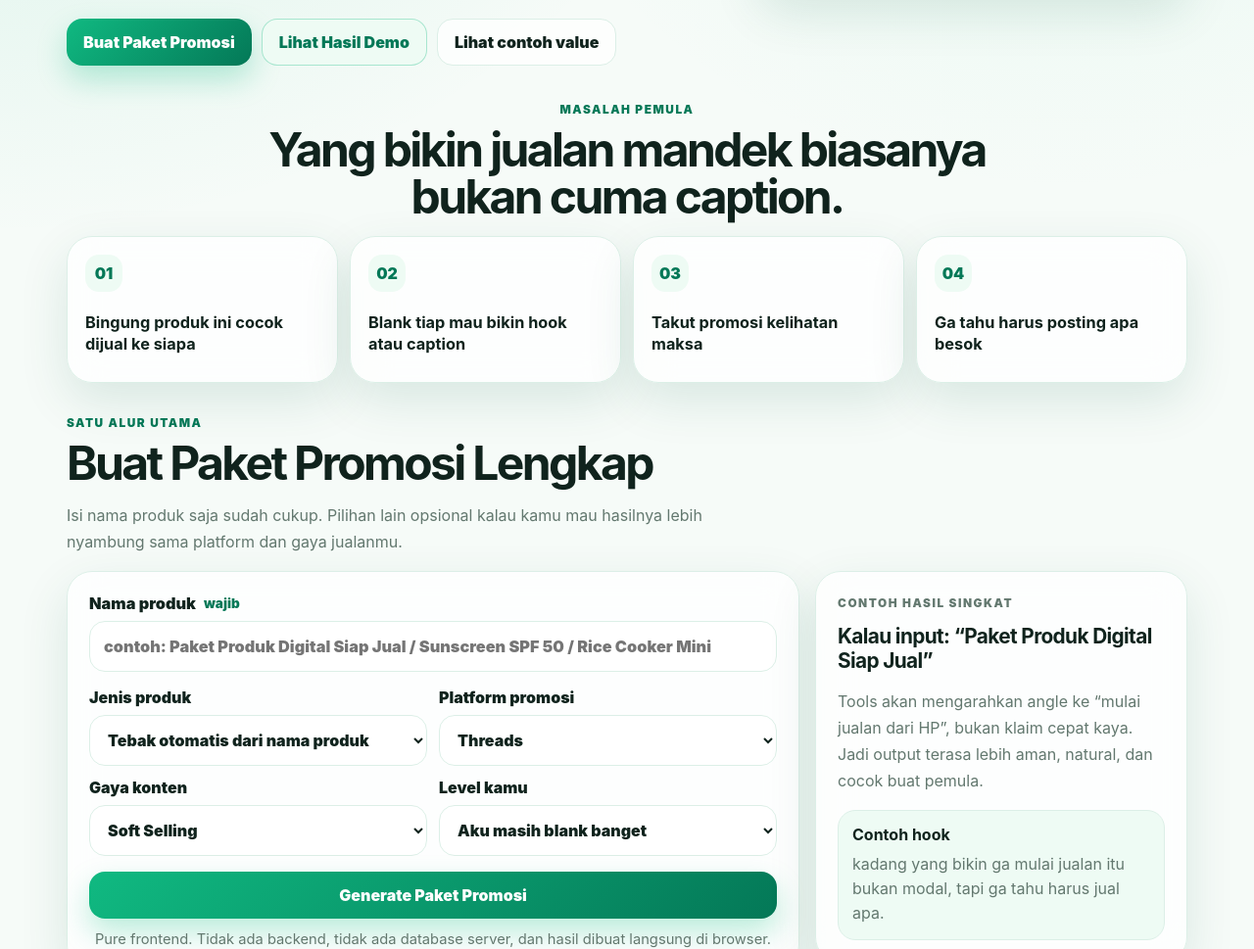
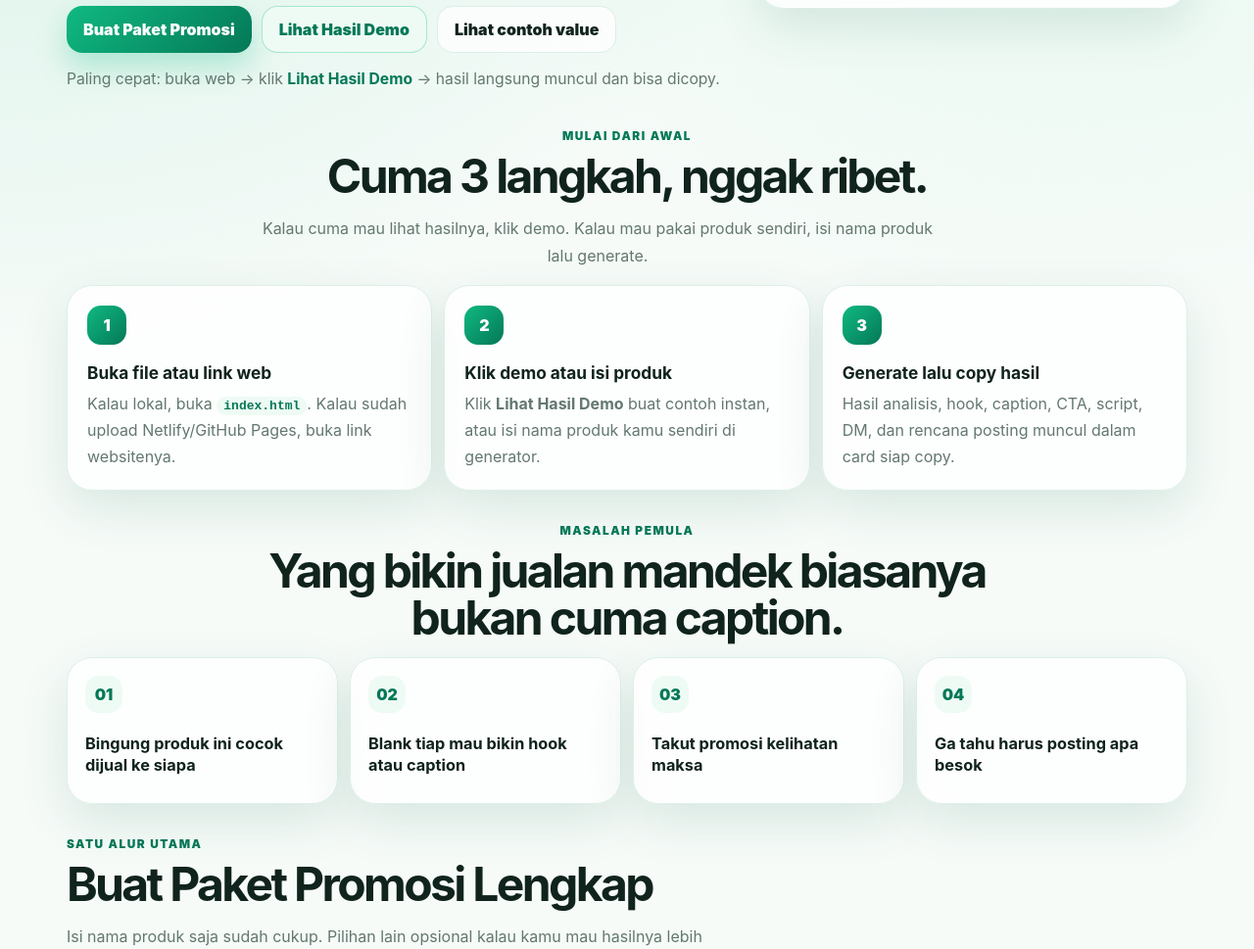
Before and after one commit to yanzy17/esenef-tools, a plain HTML site: page index.html in a window 1280 px wide. Shown: the part 617-1586 px from the top of the page at 98% size. Drawn offline with Linux system fonts and the light colour scheme.

Commit message:
Add beginner quick start instructions

```diff
--- a/index.html
+++ b/index.html
@@ -20,6 +20,7 @@
           <span><strong>Esenef Tools</strong><small>Digital Seller Assistant</small></span>
         </a>
         <div class="topbar-actions">
+          <a class="nav-chip" href="#quickStart">Cara pakai</a>
           <a class="nav-chip" href="#generator">Generator</a>
           <button class="theme-button" id="themeToggle" type="button" aria-label="Ganti mode gelap">🌙</button>
         </div>
@@ -36,6 +37,7 @@
             <button class="btn secondary" id="demoHeroButton" type="button">Lihat Hasil Demo</button>
             <a class="btn ghost" href="#preview">Lihat contoh value</a>
           </div>
+          <p class="hero-short-guide">Paling cepat: buka web → klik <strong>Lihat Hasil Demo</strong> → hasil langsung muncul dan bisa dicopy.</p>
         </div>
 
         <aside class="hero-preview" aria-label="Ringkasan output">
@@ -52,6 +54,31 @@
     </header>
 
     <main>
+      <section class="quick-start-section" id="quickStart" aria-labelledby="quickStartTitle">
+        <div class="section-heading centered">
+          <p class="eyebrow">Mulai dari awal</p>
+          <h2 id="quickStartTitle">Cuma 3 langkah, nggak ribet.</h2>
+          <p>Kalau cuma mau lihat hasilnya, klik demo. Kalau mau pakai produk sendiri, isi nama produk lalu generate.</p>
+        </div>
+        <div class="quick-start-grid">
+          <article class="quick-step-card">
+            <span>1</span>
+            <h3>Buka file atau link web</h3>
+            <p>Kalau lokal, buka <code>index.html</code>. Kalau sudah upload Netlify/GitHub Pages, buka link websitenya.</p>
+          </article>
+          <article class="quick-step-card">
+            <span>2</span>
+            <h3>Klik demo atau isi produk</h3>
+            <p>Klik <strong>Lihat Hasil Demo</strong> buat contoh instan, atau isi nama produk kamu sendiri di generator.</p>
+          </article>
+          <article class="quick-step-card">
+            <span>3</span>
+            <h3>Generate lalu copy hasil</h3>
+            <p>Hasil analisis, hook, caption, CTA, script, DM, dan rencana posting muncul dalam card siap copy.</p>
+          </article>
+        </div>
+      </section>
+
       <section class="pain-section" aria-labelledby="painTitle">
         <div class="section-heading centered">
           <p class="eyebrow">Masalah pemula</p>
--- a/style.css
+++ b/style.css
@@ -36,3 +36,4 @@ button,input,select{font:inherit}button{cursor:pointer}a{color:inherit;text-deco
 @media (max-width:920px){.app-shell{padding:12px 12px 28px}.site-header{min-height:auto}.topbar{top:8px;margin-bottom:24px}.hero,.generator-layout{grid-template-columns:1fr}.hero h1{font-size:clamp(3.2rem,15vw,5rem)}.pain-grid{grid-template-columns:repeat(2,minmax(0,1fr))}.example-card{order:-1}.result-toolbar{align-items:flex-start;flex-direction:column}.result-actions{justify-content:stretch;width:100%}.result-actions .btn{flex:1 1 160px}.field-grid{grid-template-columns:1fr}.hero-preview{display:none}}
 @media (max-width:560px){.nav-chip{display:none}.brand-icon{width:38px;height:38px}.hero-copy{padding:14px 0 22px}.hero-actions .btn{width:100%}.pain-grid{grid-template-columns:1fr}.small-card{min-height:auto}.generator-card,.example-card,.empty-state,.loading-state,.result-card{padding:17px;border-radius:22px}.result-card-header{display:grid}.result-card-header .btn{width:100%}.result-actions .btn{flex-basis:100%}.hero-subtitle{font-size:1.12rem}.hero-note{font-size:1rem}.toast{width:calc(100% - 28px);text-align:center}}
 .empty-demo-button{margin-top:18px}
+.hero-short-guide{margin-top:14px;color:var(--muted);font-size:.98rem;line-height:1.6}.hero-short-guide strong{color:var(--primary-dark)}.quick-start-section{scroll-margin-top:90px}.quick-start-grid{display:grid;grid-template-columns:repeat(3,minmax(0,1fr));gap:12px}.quick-step-card{background:var(--glass);border:1px solid var(--line);border-radius:var(--radius);box-shadow:var(--shadow);padding:20px;backdrop-filter:blur(18px)}.quick-step-card span{display:inline-grid;place-items:center;width:40px;height:40px;border-radius:14px;background:linear-gradient(135deg,var(--primary),var(--primary-dark));color:#fff;font-weight:950}.quick-step-card h3{margin:18px 0 8px;font-size:1.08rem}.quick-step-card p{margin:0;color:var(--muted);line-height:1.7}.quick-step-card code{padding:2px 7px;border-radius:999px;background:var(--surface-soft);color:var(--primary-dark);font-weight:900}@media (max-width:920px){.quick-start-grid{grid-template-columns:1fr}.hero-short-guide{font-size:.94rem}}
```
Also changed, not shown: 1 other file.
